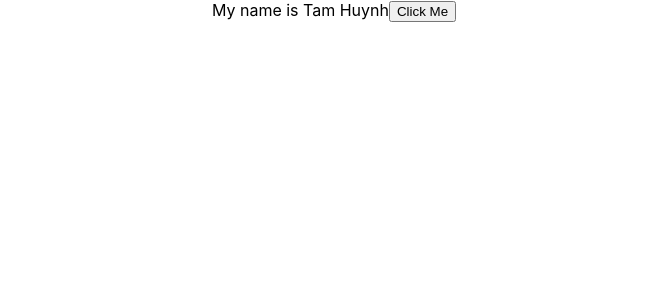
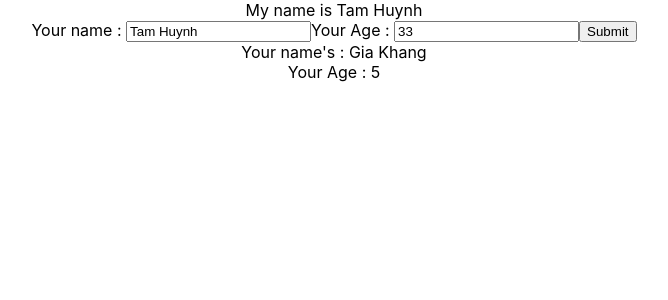
Before and after one commit to tamh1203/hoidanit_basic, a React (Create React App) app: page / in a window 1280 px wide. Shown: the top 300 px of the page, without its empty margins (306-974 px from the left). Built offline with nearby package versions, Linux system fonts and the light colour scheme.

Commit message:
two day 2

```diff
--- /dev/null
+++ b/src/components/DisplayInfor.js
@@ -0,0 +1,21 @@
+import React from "react";
+
+class DisplayInfor extends React.Component {
+
+  render() {
+    console.log(this.props);
+    const { name, age } = this.props
+    return (
+      <div>
+        <div>
+          Your name's : {name}
+        </div>
+        <div>
+          Your Age :  {age}
+        </div>
+      </div>
+    )
+  }
+}
+
+export default DisplayInfor
--- a/src/components/Mycomponent.js
+++ b/src/components/Mycomponent.js
@@ -1,25 +1,17 @@
 // class components
 // function components
 import React from "react"
+import UserInfor from "./UserInfor";
+import DisplayInfor from "./DisplayInfor";
 
 class Mycomponent extends React.Component {
 
-  state = {
-    name: "Tam Huynh",
-    age: "33",
-    address: "Quang Nam"
-  }
-  handleClick(e) {
-    console.log("My name ", this.state.name);
-    this.setState({
-      name: "Khang"
-    })
-  }
   render() {
+    const MyInfo = ['Kin', 'Khang', 'Gia']
     return (
       <div>
-        My name is {this.state.name}
-        <button onClick={(event) => { this.handleClick(event) }} >Click Me</button>
+        <UserInfor />
+        <DisplayInfor name="Gia Khang" age={5} MyInfo={MyInfo} />
       </div>
     )
   }
--- /dev/null
+++ b/src/components/UserInfor.js
@@ -0,0 +1,51 @@
+import React from "react";
+
+class UserInfor extends React.Component {
+  state = {
+    name: "Tam Huynh",
+    age: "33",
+    address: "Quang Nam"
+  }
+  handleOnchangeInput = (event) => {
+    this.setState({
+      name: event.target.value
+    })
+  }
+  handleOnchangeAge = (event) => {
+    this.setState({
+      age: event.target.value
+    })
+  }
+  handleOnSubmit = (event) => {
+    event.preventDefault();
+    this.setState({
+      name: this.state.name
+    })
+    console.log(this.state);
+  }
+  render() {
+    return (
+      <div>
+        My name is {this.state.name}
+        <form onSubmit={(event) => this.handleOnSubmit(event)}>
+          <label>Your name : </label>
+          <input
+            value={this.state.name}
+            type="text"
+            onChange={(event) => this.handleOnchangeInput(event)}
+          >
+          </input>
+          <label>Your Age : </label>
+          <input
+            value={this.state.age}
+            type="text"
+            onChange={(event) => this.handleOnchangeAge(event)}
+          >
+          </input>
+          <button>Submit</button>
+        </form>
+      </div>)
+  }
+}
+
+export default UserInfor
```
